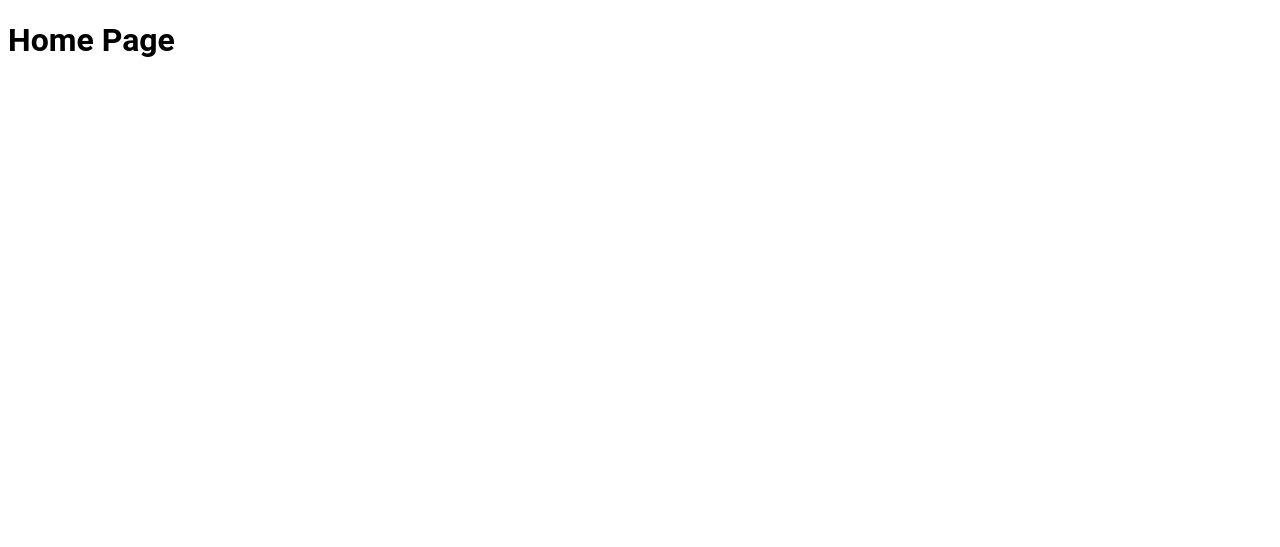
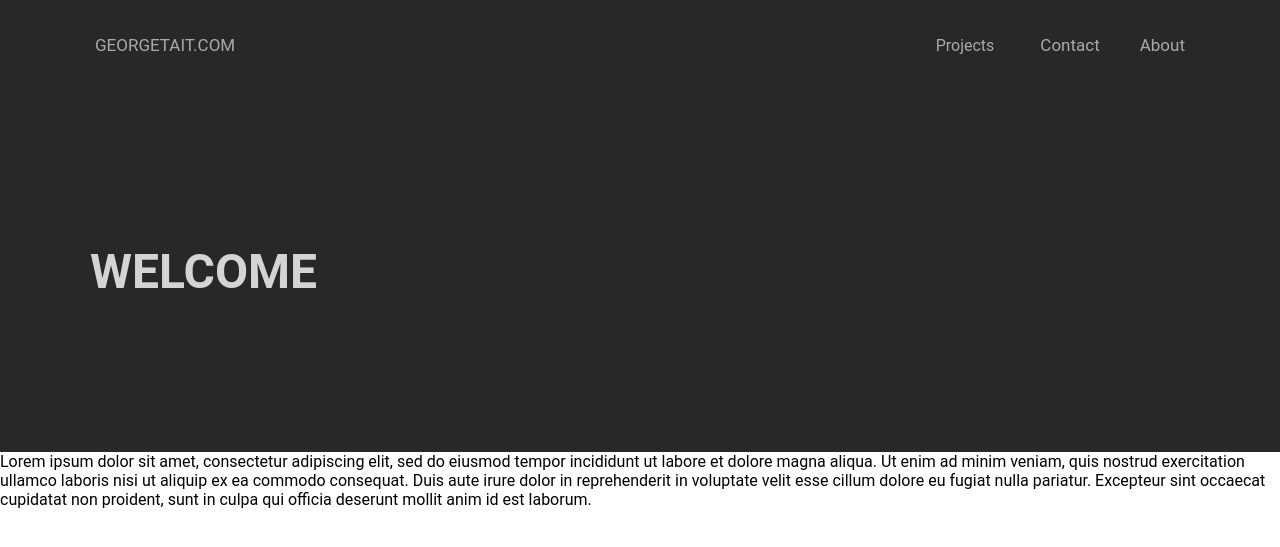
Before and after one commit to GeorgeTait848/Personal-Website, a Django app: page / in a window 1280 px wide. Before the commit the part shown is almost empty. Shown: the top 547 px of the page. Run offline with Django 4.2, Linux system fonts and the light colour scheme.

Commit message:
Worked on home page
Added some html and css to the home page to include a navbar, with a dropdown menu,
 and a standout welcome section.
Added some lorem ipsum text which will be replaced by a bio in the next commit.

```diff
--- a/personalWebsite/homepage/static/homepage/styles.css
+++ b/personalWebsite/homepage/static/homepage/styles.css
@@ -1,3 +1,86 @@
-h1 {
+/* Add a black background color to the top navigation */
+
+body {
+    margin: 0px;
     font-family: 'Roboto', sans-serif;
+    min-width: 100px;
 }
+
+nav {
+    padding: 20px 75px;
+    background-color: #282828;
+    overflow: hidden;
+}
+
+
+.navbar-left {
+    background-color: #282828;
+    overflow: hidden;
+    float: left;
+  }
+
+  /* Style the links inside the navigation bar */
+  .navbar-left a, .navbar-right a {
+    float: left;
+    color: rgba(255, 255, 255, 0.6);
+    text-align: center;
+    padding: 15px 20px;
+    text-decoration: none;
+    font-size: 17px;
+  }
+
+
+
+.dropdown {
+    float: left;
+    background-color: #282828;
+    padding: 15px 20px;
+  }
+
+.dropdown .dropbtn {
+    font-size: 16px;
+    border: none;
+    outline: none;
+    color: rgba(255, 255, 255, 0.6);
+    background-color: inherit;
+    font-family: inherit;
+    margin: 0;
+}
+
+.navbar-right {
+    float: right;
+
+}
+
+  /* Change the color of links on hover */
+  .navbar-left a:hover, .navbar-right a:hover {
+    text-decoration: underline;
+  }
+
+  .emp {
+    padding: 120px 90px;
+    background-color: #282828;
+    color: rgba(255, 255, 255, 0.8);
+    font-size: x-large;
+    font-weight: 200;
+  }
+
+  .dropdown-content {
+    display: none;
+    position: absolute;
+  }
+
+  .dropdown:hover .dropdown-content  {
+    float: none;
+    display: block;
+    overflow: visible;
+    text-align: left;
+    width: 200px;
+    margin: 0px;
+    border: solid rgba(255, 255, 255, 0.6) 1px;
+
+  }
+
+  .dropdown-item {
+    padding: 0px;
+  }
--- a/personalWebsite/homepage/templates/homepage/home.html
+++ b/personalWebsite/homepage/templates/homepage/home.html
@@ -1,15 +1,45 @@
 <!DOCTYPE html>
-{% load static %}
 <html lang="en">
 <head>
     <meta charset="UTF-8">
     <meta http-equiv="X-UA-Compatible" content="IE=edge">
     <meta name="viewport" content="width=device-width, initial-scale=1.0">
-    <link rel="stylesheet" href="{% static 'homepage/styles.css'%}">
+    {% load static %}
+    <link rel="stylesheet" href="{% static 'homepage/styles.css' %}"/>
     <title>Home</title>
 </head>
-<body>
-    <h1>Home Page</h1>
+    <body>
 
-</body>
+        <nav>
+            <div class="navbar-left">
+                <a class="active" href="{% url 'home' %}">GEORGETAIT.COM</a>
+            </div>
+            <div class="navbar-right">
+                <div class="dropdown">
+                    <button class="dropbtn">Projects</button>
+
+                    <div class="dropdown-content">
+                        <a class="dropdown-item" href="#">Degree Score</a>
+                        <a class="dropdown-item" href="#">Expenses Automator</a>
+                        <a class="dropdown-item" href="#">Data Structures</a>
+                        <a class="dropdown-item" href="#">Modelling Home</a>
+                    </div>
+                </div>
+
+                <a href="#contact">Contact</a>
+                <a href="#about">About</a>
+            </div>
+        </nav>
+
+        <div class="emp">
+            <h1 class="text-bold">WELCOME</h1>
+        </div>
+
+        <div class="about">Lorem ipsum dolor sit amet, consectetur adipiscing elit, sed do eiusmod tempor incididunt ut labore et dolore magna aliqua. Ut enim ad minim veniam, quis nostrud exercitation ullamco laboris nisi ut aliquip ex ea commodo consequat. Duis aute irure dolor in reprehenderit in voluptate velit esse cillum dolore eu fugiat nulla pariatur. Excepteur sint occaecat cupidatat non proident, sunt in culpa qui officia deserunt mollit anim id est laborum.</div>
+
+
+
+
+
+    </body>
 </html>
```
